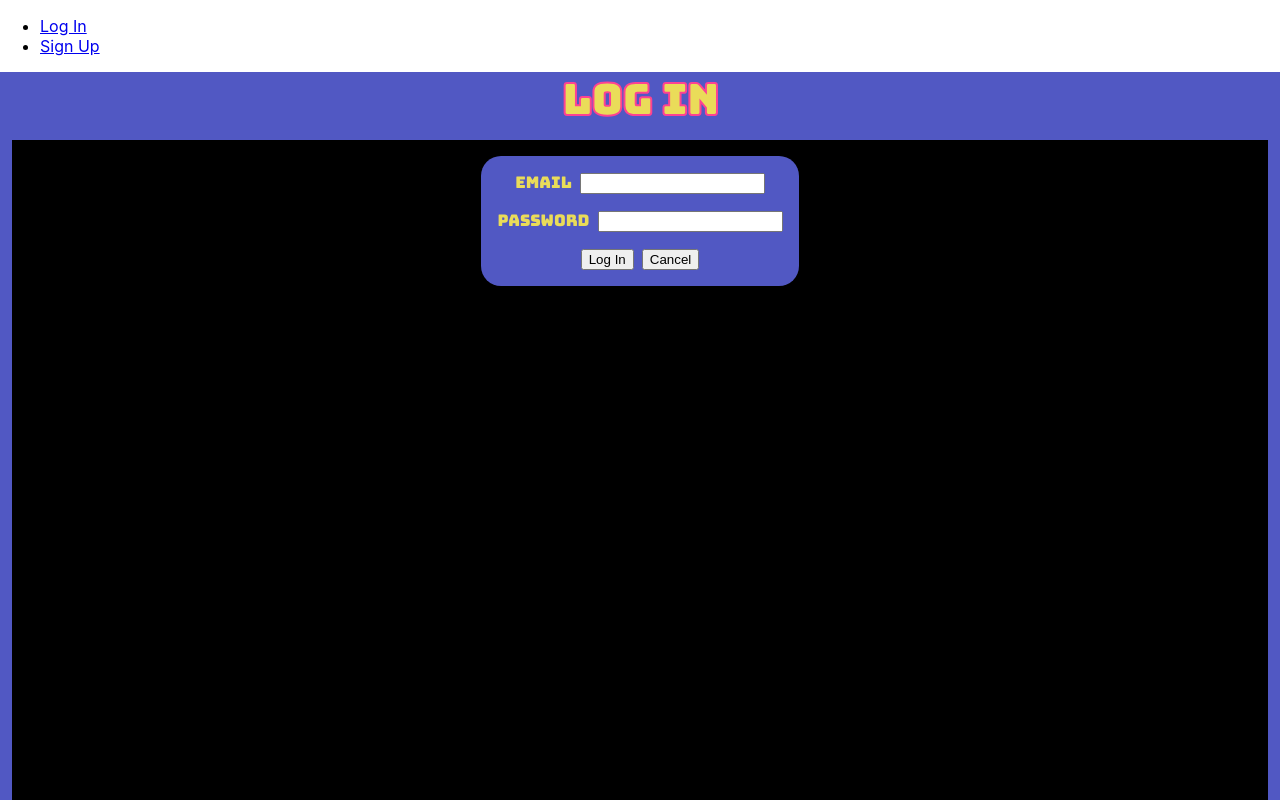
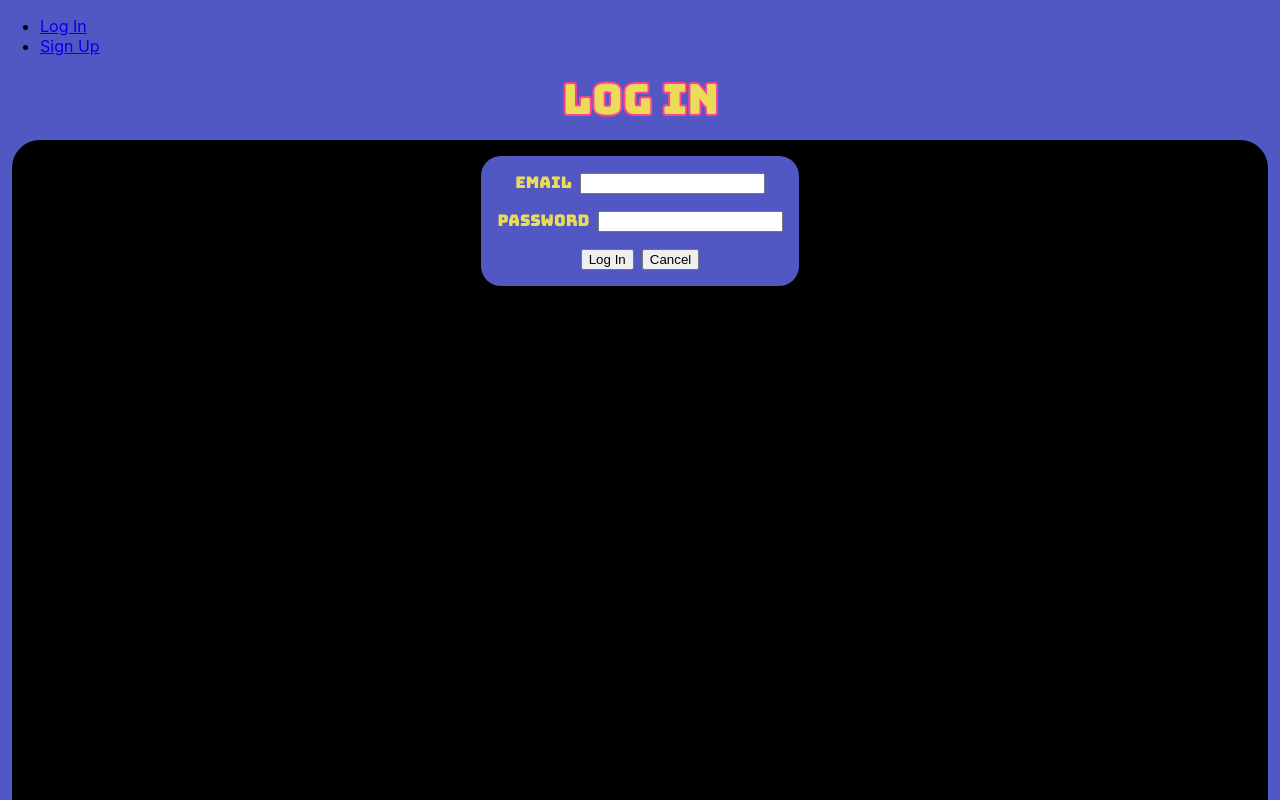
Before and after one commit to csalguera/Game-Pocket-Front-End, a React (Create React App) app: page /login in a window 1280 px wide. Shown: the top 800 px of the page. Built offline with nearby package versions, Linux system fonts and the light colour scheme; no server answers.

Commit message:
add background color and shape to login

```diff
--- a/src/pages/Login/Login.module.css
+++ b/src/pages/Login/Login.module.css
@@ -1,6 +1,9 @@
+body {
+  background-color: #5158C3;
+}
+
 main {
   height: 100vmin;
-  display: flex;
 }
 
 .container {
@@ -9,6 +12,7 @@ main {
   flex-direction: column;
   border: 12px solid  #5158C3;
   background-color: black;
+  border-radius: 40px;
   background-size: contain;
   background-repeat: no-repeat;
 }
```
